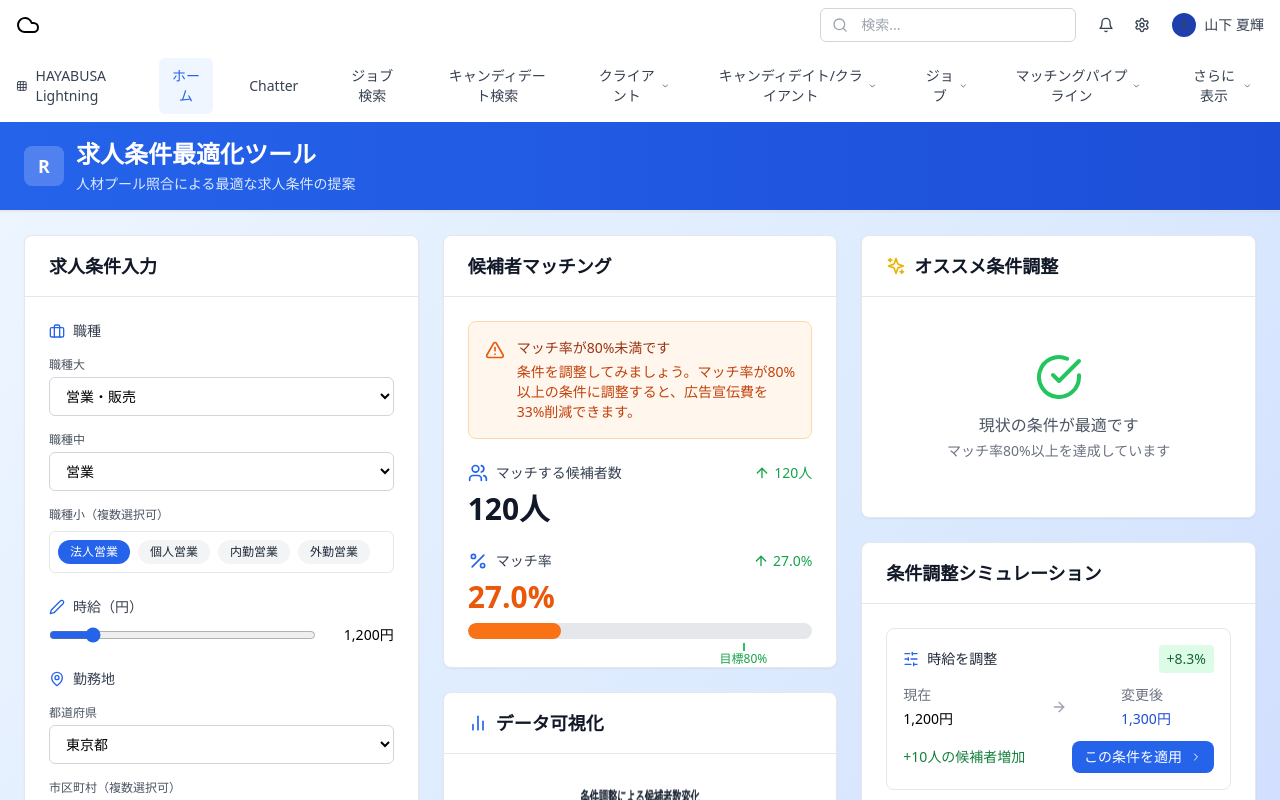
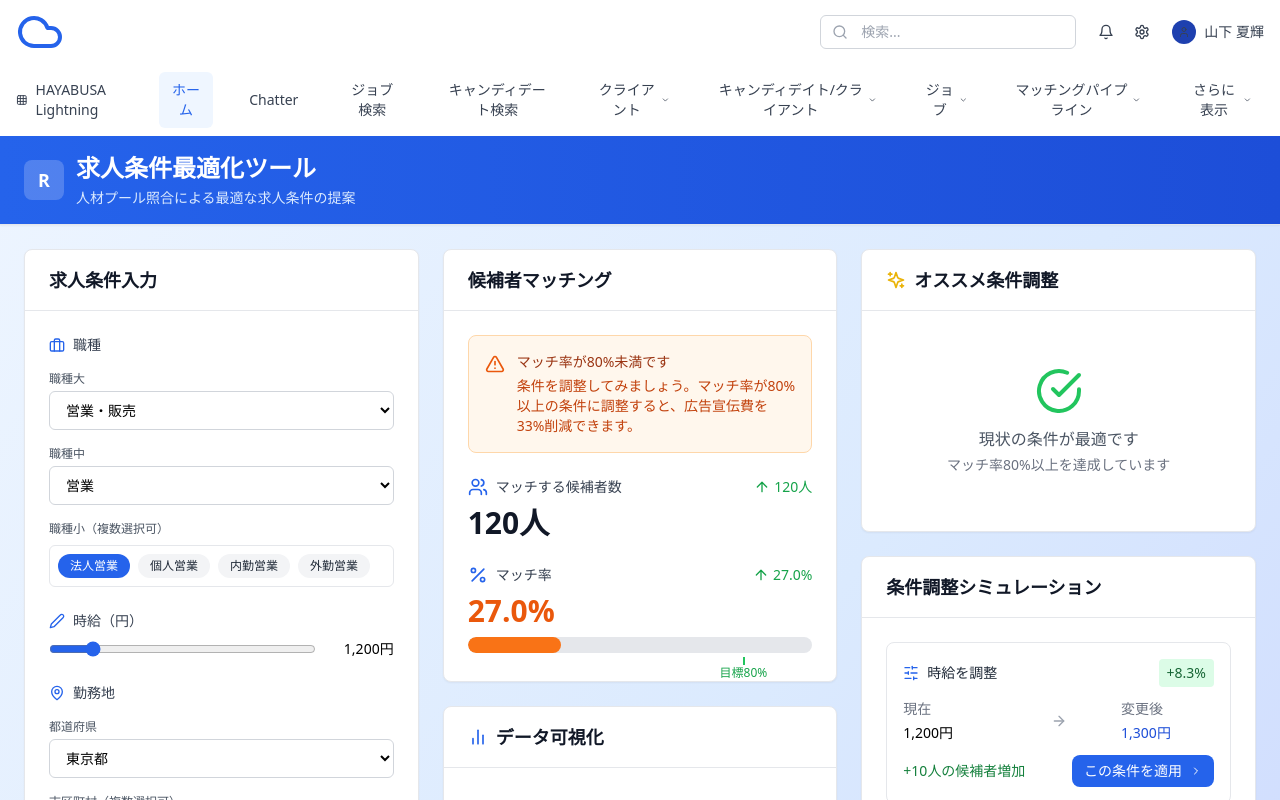
Before and after one commit to NatsukiNateYamashita/better-job-condition-recommender, a React (Vite) app: page / in a window 1280 px wide. Shown: the top 800 px of the page. Built offline with nearby package versions, Linux system fonts and the light colour scheme.

Commit message:
changed title

```diff
--- a/src/App.tsx
+++ b/src/App.tsx
@@ -116,7 +116,7 @@ function App() {
           <div className="flex items-center justify-between">
             <div className="flex items-center gap-4">
               <div className="flex items-center gap-3">
-                <Cloud className="w-6 h-6 text-blue" />
+                <Cloud className="w-12 h-12 text-blue-600" />
                 {/* <div className="flex items-center gap-2">
                   <Grid3X3 className="w-4 h-4 text-white" />
                   <span className="text-white font-medium text-sm">HAYABUSA Lightning</span>
```
